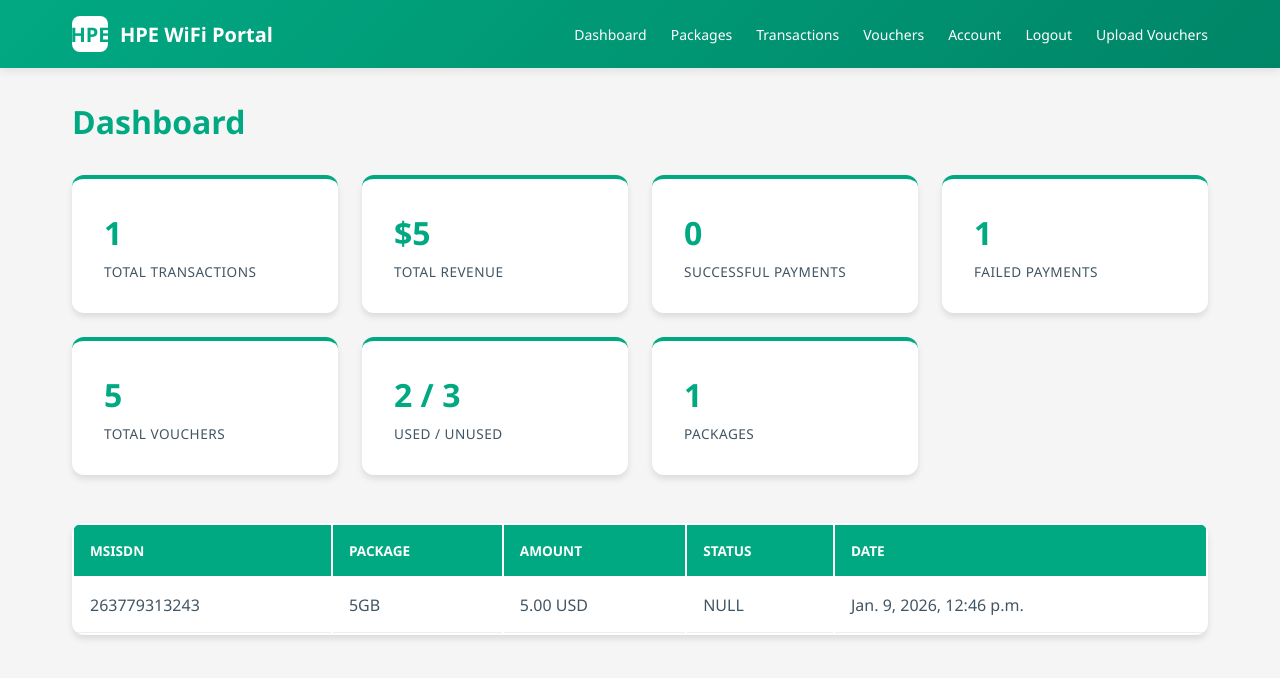
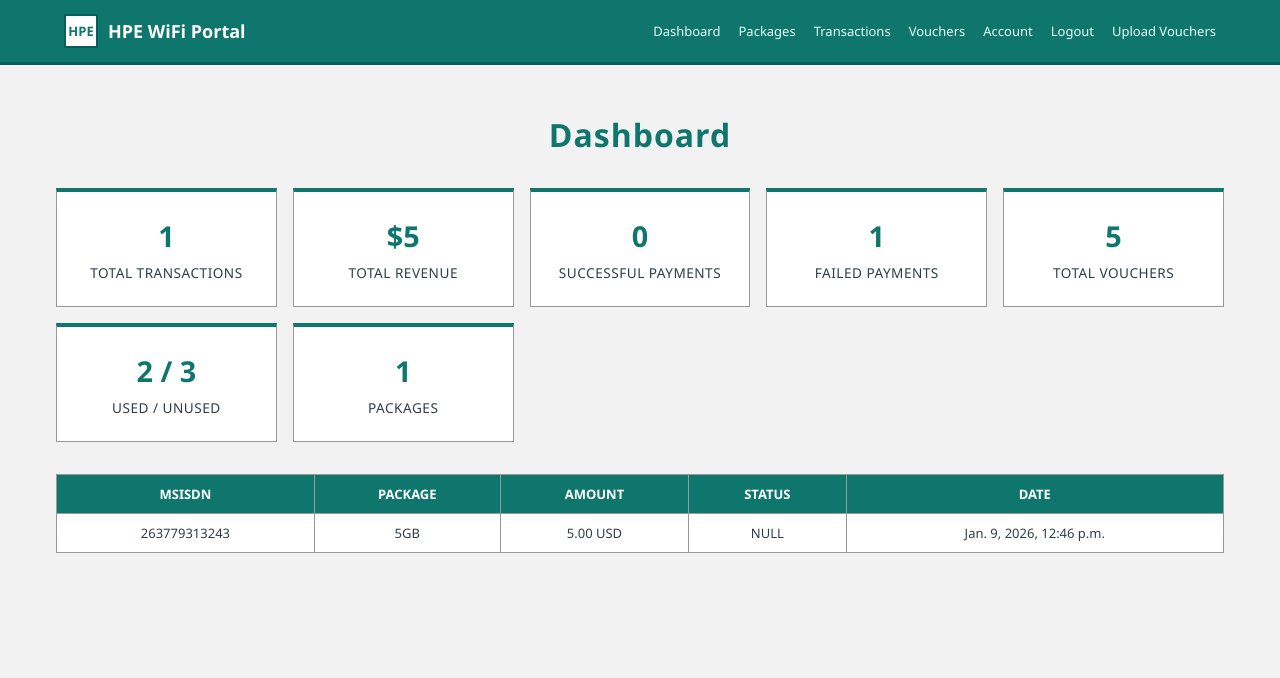
Before and after one commit to Manhenga-ctrl/techsage, a Django app: page /dashboard/ in a window 1280 px wide. Shown: the top 678 px of the page. Run offline with Django 5.2, Linux system fonts and the light colour scheme; a user stored in the database is signed in; data comes from the database, SQL or seed files in the repository.

Commit message:
css dashboard changes

```diff
--- a/main/templates/dashboard.html
+++ b/main/templates/dashboard.html
@@ -6,103 +6,103 @@
 <title>HPE WiFi Portal – Dashboard</title>
 
 <style>
-        * {
-            margin: 0;
-            padding: 0;
-            box-sizing: border-box;
+    * { margin: 0; padding: 0; box-sizing: border-box; }
+    body {
+        font-family: "Segoe UI", Tahoma, Geneva, Verdana, sans-serif;
+        background: #f2f2f2;
+        color: #2f3e46;
     }
 
-        body {
-            font-family: 'Segoe UI', Tahoma, Geneva, Verdana, sans-serif;
-            background: #f5f5f5;
-            color: #425563;
-        }
-
-
+    /* ================= HEADER ================= */
     .site-header {
-            background: linear-gradient(135deg, #01a982 0%, #008567 100%);
+        background: #0f766e;
+        border-bottom: 3px solid #065f5b;
         position: sticky;
         top: 0;
         z-index: 1000;
-            box-shadow: 0 2px 10px rgba(0,0,0,0.1);
     }
 
     .site-nav {
         max-width: 1200px;
         margin: auto;
-            padding: 16px 32px;
+        padding: 14px 24px;
         display: flex;
+        justify-content: space-between;
         align-items: center;
-            justify-content: space-between;
     }
 
     .site-logo {
         display: flex;
         align-items: center;
-            gap: 12px;
-            color: white;
+        gap: 10px;
+        color: #ffffff;
         text-decoration: none;
-            font-size: 20px;
-            font-weight: 700;
+        font-size: 18px;
+        font-weight: bold;
     }
 
     .logo-icon {
-            width: 36px;
-            height: 36px;
-            background: white;
-            border-radius: 8px;
+        width: 34px;
+        height: 34px;
+        background: #ffffff;
+        color: #0f766e;
+        border: 2px solid #065f5b;
         display: flex;
         align-items: center;
         justify-content: center;
-            color: #01a982;
+        font-size: 13px;
         font-weight: bold;
     }
 
     .nav-links {
         display: flex;
-            gap: 24px;
+        gap: 18px;
     }
 
     .nav-links a {
-            color: white;
+        color: #e6fffa;
         text-decoration: none;
-            font-size: 14px;
-            font-weight: 500;
+        font-size: 13px;
     }
 
     .nav-links a:hover {
-            opacity: 0.8;
+        text-decoration: underline;
     }
+
+    .menu-toggle { display: none; }
 
     /* ================= DASHBOARD ================= */
     .dashboard {
-            padding: 2rem;
         max-width: 1200px;
-            margin: auto;
+        margin: 2rem auto;
+        padding: 1rem;
     }
 
     h1 {
-            color: #01A982;
+        text-align: center;
         margin-bottom: 2rem;
+        color: #0f766e;
+        letter-spacing: 1px;
     }
 
+    /* Cards */
     .cards {
         display: grid;
-            grid-template-columns: repeat(auto-fit, minmax(240px, 1fr));
-            gap: 1.5rem;
+        grid-template-columns: repeat(auto-fit, minmax(220px, 1fr));
+        gap: 1rem;
     }
 
     .card {
-            background: white;
-            border-radius: 12px;
-            padding: 2rem;
-            box-shadow: 0 4px 6px rgba(0,0,0,0.1);
-            border-top: 4px solid #01A982;
+        background: #ffffff;
+        border: 1px solid #999;
+        padding: 1.5rem;
+        border-top: 4px solid #0f766e;
+        text-align: center;
     }
 
     .card h2 {
-            font-size: 2rem;
-            color: #01A982;
+        font-size: 1.8rem;
+        color: #0f766e;
     }
 
     .card p {
@@ -112,38 +112,71 @@
         text-transform: uppercase;
     }
 
-        /* ================= TABLE ================= */
+    /* Recent Transactions Table */
     table {
         width: 100%;
-            background: white;
-            margin-top: 3rem;
-            border-radius: 12px;
-            overflow: hidden;
-            box-shadow: 0 4px 6px rgba(0,0,0,0.1);
+        background: #ffffff;
+        margin-top: 2rem;
+        border-collapse: collapse;
+        border: 1px solid #999;
+        font-size: 13px;
+    }
+
+    th, td {
+        border: 1px solid #999;
+        padding: 10px;
+        text-align: center;
     }
 
     th {
-            background: #01A982;
+        background: #0f766e;
         color: white;
-            padding: 1rem;
-            text-align: left;
-            font-size: 0.85rem;
+        font-weight: bold;
         text-transform: uppercase;
     }
 
-        td {
-            padding: 1rem;
-            border-bottom: 1px solid #eee;
+    tr:nth-child(even) {
+        background: #f4fdfc;
     }
 
     tr:hover {
-            background: #f9f9f9;
+        background: #e6f7f5;
+    }
+
+    /* ================= RESPONSIVE ================= */
+    @media (max-width: 768px) {
+        .cards {
+            grid-template-columns: 1fr;
+        }
+
+        table, thead, tbody, th, td, tr {
+            display: block;
+        }
+
+        thead { display: none; }
+
+        tr { margin-bottom: 1rem; border: 1px solid #999; padding: 6px; }
+
+        td {
+            border: none;
+            text-align: right;
+            position: relative;
+            padding: 6px 0;
+        }
+
+        td::before {
+            content: attr(data-label);
+            position: absolute;
+            left: 0;
+            font-weight: bold;
+            text-align: left;
+        }
     }
 </style>
 </head>
+
 <body>
 
-<!-- ================= HEADER ================= -->
 <header class="site-header">
     <nav class="site-nav">
         <a href="/dashboard" class="site-logo">
@@ -163,7 +196,6 @@
     </nav>
 </header>
 
-<!-- ================= DASHBOARD ================= -->
 <div class="dashboard">
     <h1>Dashboard</h1>
 
@@ -204,8 +236,9 @@
         </div>
     </div>
 
-    <!-- RECENT TRANSACTIONS -->
+    <!-- Recent Transactions Table -->
     <table>
+        <thead>
             <tr>
                 <th>MSISDN</th>
                 <th>Package</th>
@@ -213,15 +246,18 @@
                 <th>Status</th>
                 <th>Date</th>
             </tr>
+        </thead>
+        <tbody>
         {% for tx in recent_transactions %}
             <tr>
-            <td>{{ tx.customer_msisdn }}</td>
-            <td>{{ tx.package }}</td>
-            <td>{{ tx.amount }} {{ tx.currency }}</td>
-            <td>{{ tx.status }}</td>
-            <td>{{ tx.timestamp }}</td>
+                <td data-label="MSISDN">{{ tx.customer_msisdn }}</td>
+                <td data-label="Package">{{ tx.package }}</td>
+                <td data-label="Amount">{{ tx.amount }} {{ tx.currency }}</td>
+                <td data-label="Status">{{ tx.status }}</td>
+                <td data-label="Date">{{ tx.timestamp }}</td>
             </tr>
         {% endfor %}
+        </tbody>
     </table>
 </div>
 
```
Lines whose indentation alone changed are shown as unchanged.
